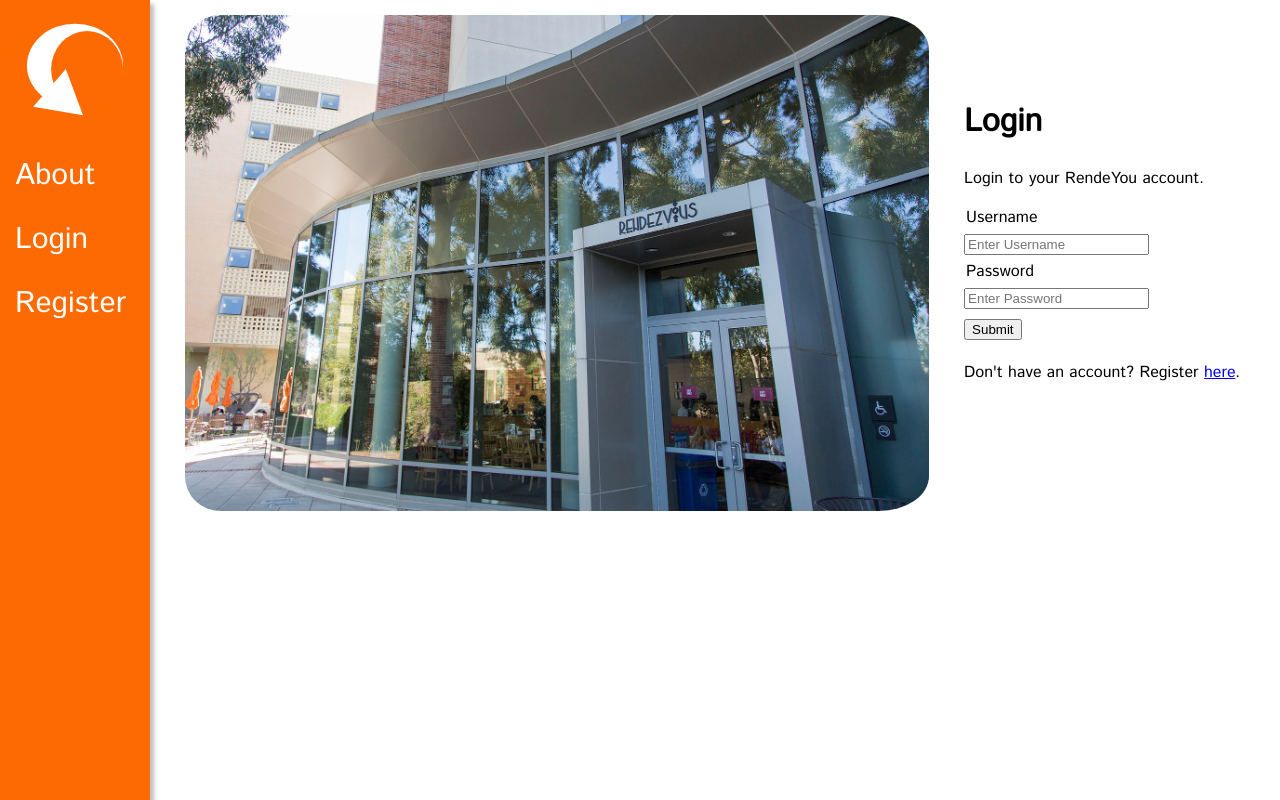
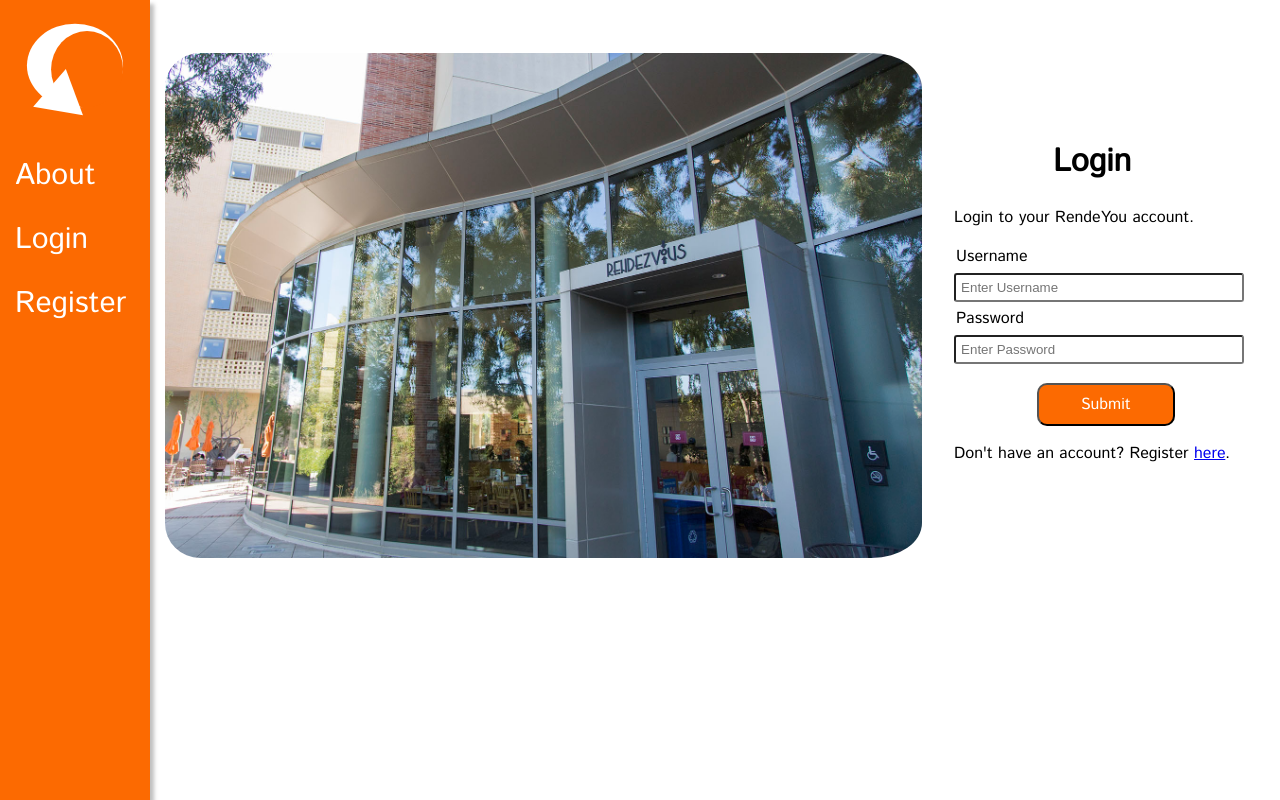
Before and after one commit to bliutech/RendeYou, a React (Create React App) app in the folder frontend/: page /login in a window 1280 px wide. Built offline with nearby package versions, Linux system fonts and the light colour scheme; no server answers.

Commit message:
implemented login + register css pages

```diff
--- a/frontend/src/components/LoginForm.js
+++ b/frontend/src/components/LoginForm.js
@@ -42,7 +42,7 @@ class LoginForm extends React.Component {
           placeholder='Enter Password'
         />
         <br />
-        <input type='submit' value='Submit' />
+        <input type='submit' value='Submit' className={classes.button}/>
       </form>
     )
   }
--- a/frontend/src/components/LoginForm.module.css
+++ b/frontend/src/components/LoginForm.module.css
@@ -0,0 +1,27 @@
+.button {
+    font: inherit;
+    padding: 0.5rem 1.5rem;
+    cursor: pointer;
+    border-radius: 10px;
+    background-color: #fc6a01;
+    color: white;
+    text-align: center;
+    margin: 0 1rem;
+    margin-left: 30%;
+    margin-right: 30%;
+    margin-top: 5%;
+    width: 50%;
+  }
+
+.button:hover {
+    background-color: white;
+    color: black;
+    border-color: #fc6a01;
+}
+
+input
+{
+    border-radius: 3px;
+    padding: 5px;
+    width: 100%;;
+}
--- a/frontend/src/components/RegisterForm.js
+++ b/frontend/src/components/RegisterForm.js
@@ -87,7 +87,7 @@ class RegisterForm extends React.Component {
           placeholder='Enter Password'
         />
         <br />
-        <input type='submit' value='Submit' />
+        <input type='submit' value='Submit' className={classes.button}/>
       </form>
     );
   }
--- a/frontend/src/components/RegisterForm.module.css
+++ b/frontend/src/components/RegisterForm.module.css
@@ -0,0 +1,26 @@
+.button {
+    font: inherit;
+    padding: 0.5rem 1.5rem;
+    cursor: pointer;
+    border-radius: 10px;
+    background-color: #fc6a01;
+    color: white;
+    text-align: center;
+    margin: 0 1rem;
+    margin-left: 30%;
+    margin-right: 30%;
+    margin-top: 5%;
+    width: 50%;
+  }
+
+.button:hover {
+    background-color: white;
+    color: black;
+    border-color: #fc6a01;
+}
+
+input
+{
+    border-radius: 3px;
+    padding: 5px;
+}
--- a/frontend/src/pages/Login.css
+++ b/frontend/src/pages/Login.css
@@ -1,16 +1,31 @@
-.backdrop
+.this-backdrop
 {
     display: block;
     padding-top: 15px;
     padding-left: 15px;
-    padding-bottom: 10px;
-    border-radius: 30px;
+    padding-bottom: 15px;
+    border-radius: 50px;
+    width: 67%;
     float: left;
 }
 
-.form
+.this-form
 {
     float: right;
-    padding-right: 30px;
-    margin-top: 15%;
+    padding-right: 50px;
+    margin-top: 7%;
 }
+
+.center
+{
+    text-align: center;
+}
+
+.this-content
+{
+    margin-top: 3%;
+    margin-bottom: 3%;
+    margin-left: 150px;
+    height: 100%;
+    width: auto;
+}
--- a/frontend/src/pages/Login.js
+++ b/frontend/src/pages/Login.js
@@ -4,7 +4,7 @@ import LoginForm from '../components/LoginForm.js';
 import backend from '../components/Util.js';
 import { UserDataContext } from '../context/UserDataProvider.js';
 import BackDrop from '../files/rendez-vous.jpg';
-import './Login.css';
+import './Login.css'
 
 export default function Login(props) {
   const [err_msg, setErrMsg] = useState('');
@@ -34,12 +34,12 @@ export default function Login(props) {
 
   document.title = 'Login | RendeYou';
   return (
-    <div className='content'>
-      <img src={BackDrop} className='backdrop'/>
-      <div className='form'>
-        <h1> Login </h1>
+    <div className='this-content'>
+      <img src={BackDrop} className='this-backdrop'/>
+      <div className='this-form'>
+        <h1 className='center'> Login </h1>
         <p> Login to your RendeYou account. </p>
-        <LoginForm onSubmit={handleSubmit} />
+        <LoginForm onSubmit={handleSubmit}/>
         <p>
           Don't have an account? Register <Link to='/register'>here</Link>.
         </p>
--- a/frontend/src/pages/Register.css
+++ b/frontend/src/pages/Register.css
@@ -12,6 +12,17 @@
 .form
 {
     float: right;
-    padding-right: 40px;
-    margin-top: 7%;
+    padding-right: 50px;
+    margin-top: 3%;
 }
+
+.center
+{
+    text-align: center;
+}
+
+.content
+{
+    margin-top: 0px;
+    margin-bottom: 0px;
+}
--- a/frontend/src/pages/Register.js
+++ b/frontend/src/pages/Register.js
@@ -55,7 +55,7 @@ export default function Register() {
     <div className='content'>
       <img src={BackDrop} className='backdrop' />
       <div className='form'>
-        <h1> Register </h1>
+        <h1 className='center'> Register </h1>
         <p> Register your RendeYou account. </p>
         <RegisterForm onSubmit={handleSubmit} />
         <p>
```
